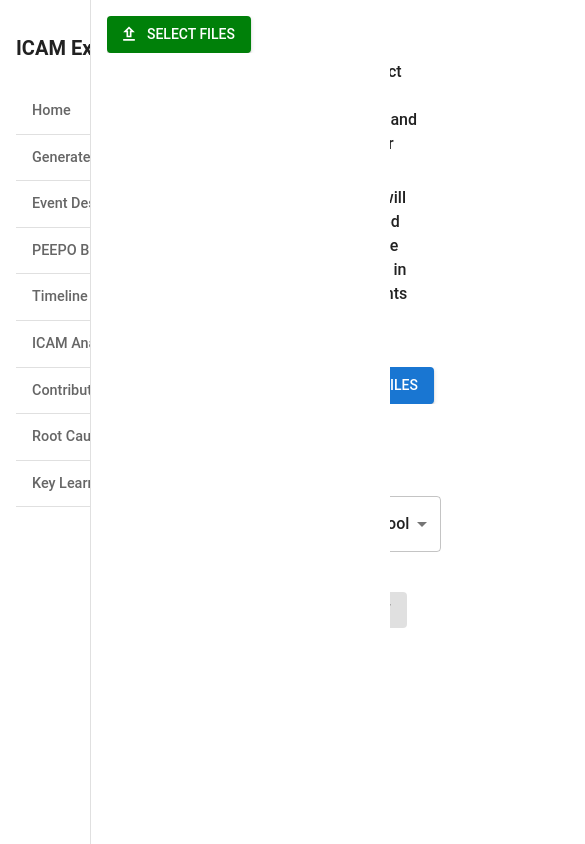
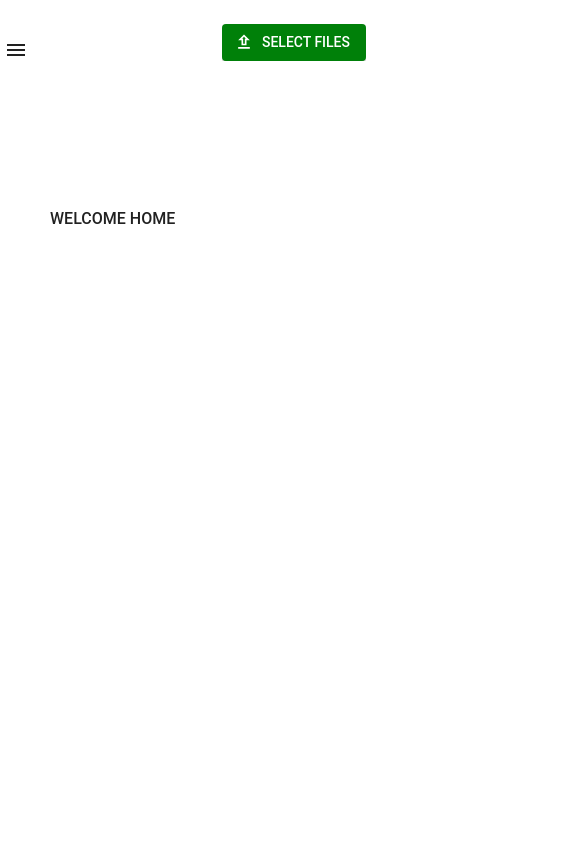
Before and after one commit to caglarcem/ICAM-Expert-App, a React (Create React App) app in the folder icam-expert-frontend/: page / in a window 390 px wide. Shown: the top 844 px of the page, 585 px wide, since content can reach past the window. Built offline with nearby package versions, Linux system fonts and the light colour scheme.

Commit message:
make the design responsive

```diff
--- a/icam-expert-frontend/src/App.tsx
+++ b/icam-expert-frontend/src/App.tsx
@@ -1,6 +1,14 @@
-import React from 'react';
+import React, { useState } from 'react';
 import { Route, Routes } from 'react-router-dom';
-import { Box, CssBaseline, Drawer } from '@mui/material';
+import {
+  Box,
+  CssBaseline,
+  Drawer,
+  IconButton,
+  useMediaQuery,
+  useTheme,
+} from '@mui/material';
+import MenuIcon from '@mui/icons-material/Menu';
 import Menu from './components/Sections/Menu';
 import Home from './components/Pages/Home';
 import Interview from './components/Pages/Interview';
@@ -17,20 +25,49 @@ const drawerWidth = 240;
 const rightPanelWidth = 300;
 
 const App: React.FC = () => {
+  const theme = useTheme();
+  const isSmallScreen = useMediaQuery(theme.breakpoints.down('sm'));
+  const [mobileOpen, setMobileOpen] = useState(false);
+
+  const handleDrawerToggle = () => {
+    setMobileOpen(!mobileOpen);
+  };
+
   return (
-    <Box sx={{ display: 'flex' }}>
+    <Box sx={{ display: 'flex', flexDirection: 'column' }}>
       <CssBaseline />
+      {isSmallScreen && (
+        <Box
+          sx={{
+            display: 'flex',
+            justifyContent: 'space-between',
+            alignItems: 'center',
+            padding: theme.spacing(1),
+          }}
+        >
+          <IconButton
+            color="inherit"
+            aria-label="open drawer"
+            edge="start"
+            onClick={handleDrawerToggle}
+            sx={{ display: { sm: 'none' } }}
+          >
+            <MenuIcon />
+          </IconButton>
+          <UploadPanel />
+        </Box>
+      )}
       <Drawer
+        variant={isSmallScreen ? 'temporary' : 'permanent'}
+        open={isSmallScreen ? mobileOpen : true}
+        onClose={handleDrawerToggle}
+        ModalProps={{
+          keepMounted: true, // Better open performance on mobile.
+        }}
         sx={{
-          width: drawerWidth,
-          flexShrink: 0,
-          '& .MuiDrawer-paper': {
-            width: drawerWidth,
-            boxSizing: 'border-box',
-          },
+          display: { xs: 'block', sm: 'block' },
+          '& .MuiDrawer-paper': { boxSizing: 'border-box', width: drawerWidth },
         }}
-        variant="permanent"
-        anchor="left"
       >
         <Menu />
       </Drawer>
@@ -40,6 +77,10 @@ const App: React.FC = () => {
           flexGrow: 1,
           bgcolor: 'background.default',
           padding: '50px',
+          marginLeft: { sm: `${drawerWidth}px` },
+          marginRight: { sm: `${rightPanelWidth}px` },
+          marginTop: { xs: '56px', sm: '0' },
+          width: { sm: `calc(100% - ${drawerWidth}px - ${rightPanelWidth}px)` },
         }}
       >
         <Routes>
@@ -54,6 +95,7 @@ const App: React.FC = () => {
           <Route path="/learnings" element={<Learnings />} />
         </Routes>
       </Box>
+      {!isSmallScreen && (
         <Drawer
           sx={{
             width: rightPanelWidth,
@@ -68,6 +110,7 @@ const App: React.FC = () => {
         >
           <UploadPanel />
         </Drawer>
+      )}
     </Box>
   );
 };
--- a/icam-expert-frontend/src/components/Pages/Home.tsx
+++ b/icam-expert-frontend/src/components/Pages/Home.tsx
@@ -1,193 +1,7 @@
-import { UploadOutlined as UploadIcon } from '@mui/icons-material';
-import {
-  Button,
-  CircularProgress,
-  Container,
-  FormControl,
-  Grid,
-  Input,
-  InputLabel,
-  MenuItem,
-  Select,
-  SelectChangeEvent,
-  Stack,
-  Typography,
-} from '@mui/material';
-import { Box } from '@mui/system';
-import axios from 'axios';
-import React, { ChangeEvent, useState } from 'react';
+import React from 'react';
 
 const Home: React.FC = () => {
-  const [files, setSelectedFiles] = useState<File[]>([]);
-  const [selectedOption, setSelectedOption] = useState<string>('');
-  const [reportResult, setReportResult] = useState<string>();
-  const [loading, setLoading] = useState<boolean>(false);
-
-  const handleFileChange = (e: ChangeEvent<HTMLInputElement>) => {
-    if (e.target.files) {
-      const selectedFiles = Array.from(e.target.files);
-      setSelectedFiles(selectedFiles);
-      setReportResult(undefined);
-    }
-  };
-
-  const handleOptionChange = (e: SelectChangeEvent<string>) => {
-    setSelectedOption(e.target.value);
-  };
-
-  const handleSubmit = async () => {
-    if (files.length === 0) {
-      alert('Please select one or more files.');
-      return;
-    }
-
-    if (!selectedOption) {
-      alert('Please select a query option.');
-      return;
-    }
-
-    setLoading(true);
-
-    try {
-      await queryDocuments(selectedOption, files);
-    } finally {
-      setLoading(false);
-    }
-  };
-
-  const queryDocuments = async (tool: string, files: File[]) => {
-    try {
-      const formData = new FormData();
-      files.forEach(file => {
-        formData.append('files', file);
-      });
-
-      const apiBaseURL =
-        process.env.REACT_APP_ICAM_API_URL ||
-        `${window.location.protocol}//${window.location.host}/api`;
-
-      console.log('API base url: ', apiBaseURL);
-
-      const response = await axios.post(
-        `${apiBaseURL}/queryDocuments/report?tool=${tool}`,
-        formData,
-        {
-          headers: {
-            'Content-Type': 'multipart/form-data',
-          },
-        }
-      );
-
-      setReportResult(response.data);
-    } catch (error) {
-      console.error('Error uploading files:', error);
-      alert('Error uploading files.');
-    }
-  };
-
-  return (
-    <div>
-      <Stack
-        spacing={4}
-        style={{
-          maxWidth: '800px',
-          width: '100%',
-          margin: 'auto',
-          marginTop: '10px',
-        }}
-      >
-        <Container>
-          <Typography style={{ fontSize: '16px' }} gutterBottom>
-            Please select the PDF documents and choose your tool.
-          </Typography>
-          <Typography style={{ fontSize: '16px' }} gutterBottom>
-            The result will be generated based on the information in all
-            documents holistically.
-          </Typography>
-        </Container>
-
-        <Input
-          id="fileInput"
-          style={{ display: 'none' }}
-          type="file"
-          onChange={handleFileChange}
-          inputProps={{ multiple: true, accept: '.pdf' }}
-        />
-        <InputLabel htmlFor="fileInput">
-          <Button
-            variant="contained"
-            component="span"
-            startIcon={<UploadIcon />}
-          >
-            Select Files
-          </Button>
-        </InputLabel>
-
-        <Box style={{ display: 'flex', color: '#90caf9' }}>
-          {files.map((file, index) => (
-            <Grid item key={index} style={{ marginRight: '16px' }}>
-              {file.name}
-            </Grid>
-          ))}
-        </Box>
-
-        <FormControl
-          fullWidth
-          style={{
-            marginTop: '20px',
-            width: '100%',
-            maxWidth: '450px',
-            margin: '0 auto',
-          }}
-        >
-          <Select
-            value={selectedOption}
-            onChange={handleOptionChange}
-            displayEmpty
-            inputProps={{ 'aria-label': 'Without label' }}
-            sx={{ marginTop: '60px' }}
-          >
-            <MenuItem value="" disabled>
-              Select the Tool
-            </MenuItem>
-            <MenuItem value="generate-follow-up-interview-questions">
-              Generate Follow up Interview Questions
-            </MenuItem>
-            <MenuItem value="brief-description-of-the-event">
-              Brief description of the Event
-            </MenuItem>
-            <MenuItem value="peepo-builder">PEEPO Builder</MenuItem>
-            <MenuItem value="timeline-builder">Timeline Builder</MenuItem>
-            <MenuItem value="icam-analysis">ICAM Analysis</MenuItem>
-            <MenuItem value="contributing-factors-analysis">
-              Contributing Factors Analysis
-            </MenuItem>
-            <MenuItem value="root-cause-analysis">Root Cause Analysis</MenuItem>
-            <MenuItem value="key-learnings">Key Learnings</MenuItem>
-          </Select>
-        </FormControl>
-
-        <Button
-          variant="contained"
-          color="secondary"
-          component="span"
-          style={{ width: 'fit-content', margin: '40px auto' }}
-          onClick={handleSubmit}
-          disabled={files.length === 0 || !selectedOption || loading}
-        >
-          SUBMIT
-        </Button>
-
-        {loading && (
-          <div style={{ display: 'flex', justifyContent: 'center' }}>
-            <CircularProgress color="secondary" />
-          </div>
-        )}
-
-        <Typography>{reportResult}</Typography>
-      </Stack>
-    </div>
-  );
+  return <div>WELCOME HOME</div>;
 };
 
 export default Home;
--- a/icam-expert-frontend/src/components/Sections/Menu.tsx
+++ b/icam-expert-frontend/src/components/Sections/Menu.tsx
@@ -10,6 +10,7 @@ import {
 import {
   Link as RouterLink,
   LinkProps as RouterLinkProps,
+  useLocation,
 } from 'react-router-dom';
 import { styled } from '@mui/system';
 import { forwardRef } from 'react';
@@ -22,17 +23,23 @@ const CustomRouterLink = forwardRef<HTMLAnchorElement, RouterLinkProps>(
   }
 );
 
-const StyledListItemButton = styled((props: RouterLinkProps) => (
+interface StyledListItemButtonProps extends RouterLinkProps {
+  selected?: boolean;
+}
+
+const StyledListItemButton = styled((props: StyledListItemButtonProps) => (
   <ListItemButton component={CustomRouterLink} {...props} />
-))(({ theme }) => ({
+))<{ selected?: boolean }>(({ theme, selected }) => ({
   borderBottom: `1px solid ${theme.palette.divider}`,
   '&:hover': {
     backgroundColor: theme.palette.action.hover,
   },
+  backgroundColor: selected ? theme.palette.action.selected : 'inherit',
 }));
 
 const Menu: React.FC = () => {
   const theme = useTheme();
+  const location = useLocation();
 
   const menuItemCss = {
     fontFamily: 'Roboto, sans-serif',
@@ -76,7 +83,11 @@ const Menu: React.FC = () => {
       </Typography>
       <List>
         {menuItems.map(item => (
-          <StyledListItemButton key={item.path} to={item.path}>
+          <StyledListItemButton
+            key={item.path}
+            to={item.path}
+            selected={location.pathname === item.path}
+          >
             <ListItemText
               primary={item.title}
               primaryTypographyProps={menuItemCss}
```
Lines whose indentation alone changed are shown as unchanged.
